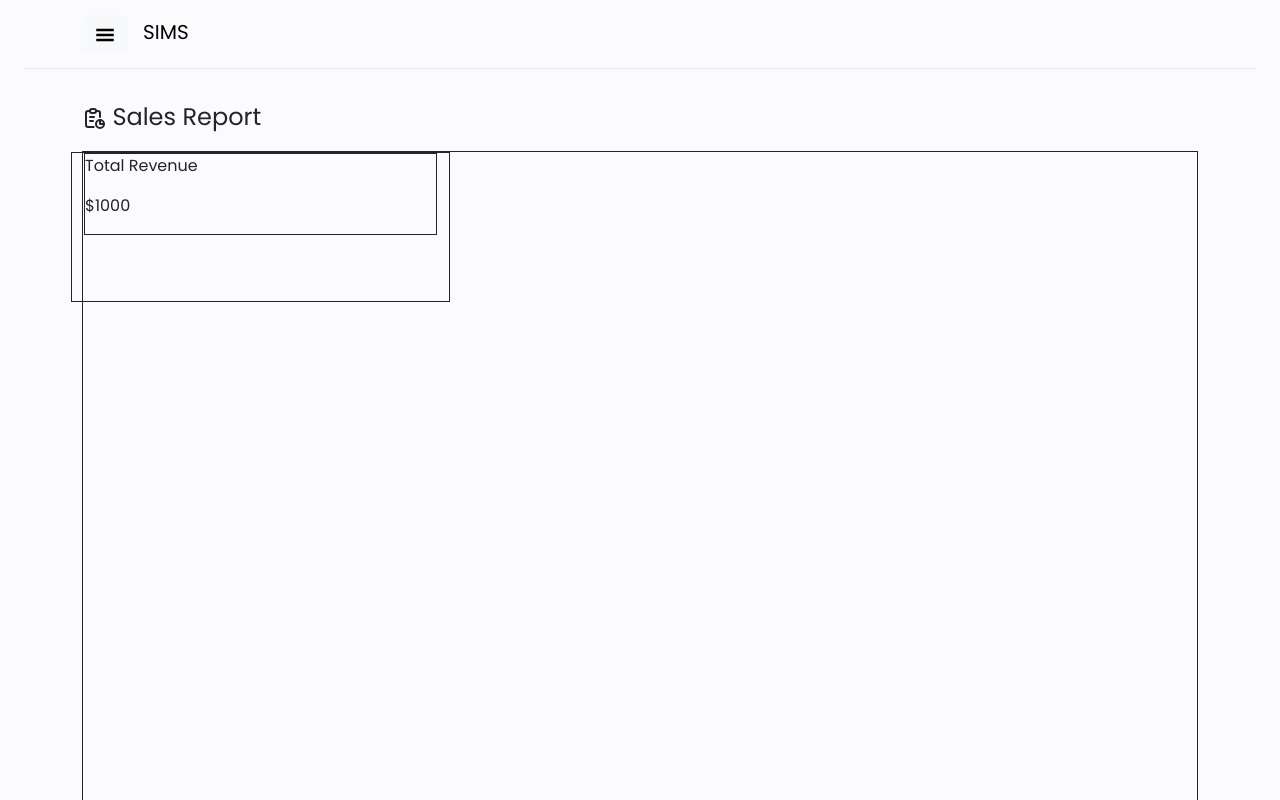
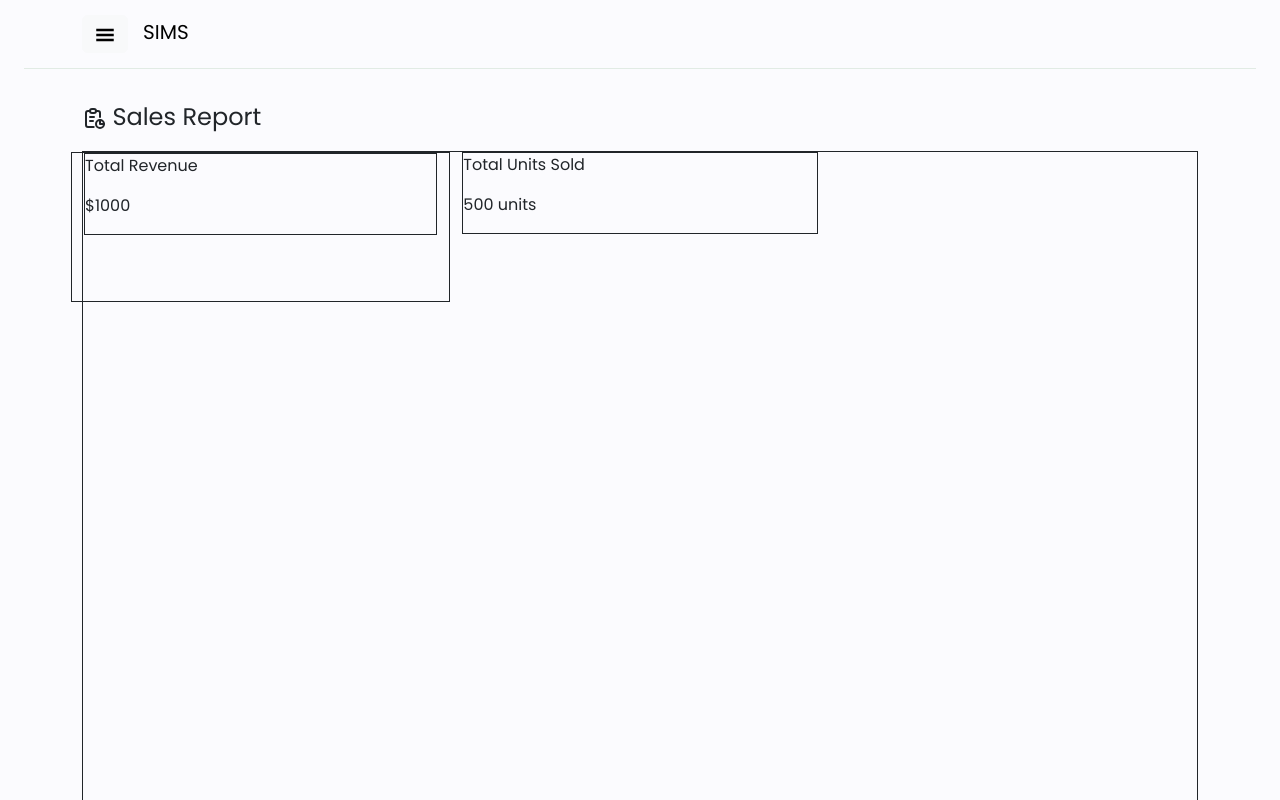
Before and after one commit to MarkRyuo/SalesInventoryManagementSystem_SIMS, a React (Vite) app in the folder client/: page /ReportPage in a window 1280 px wide. Shown: the top 800 px of the page. Built offline with nearby package versions, Linux system fonts and the light colour scheme.

Commit message:
Subject : Body

```diff
--- a/client/src/pages/ReportPage.jsx
+++ b/client/src/pages/ReportPage.jsx
@@ -14,7 +14,8 @@ export const ReportPage = () => {
     //* need Unique id
     const [reports, setReport] = useState([
         { title: "Total Revenue", total: "$1000", id: 1 },
-        { title: "Total Units Sold", total: "500 units", id: 2}
+        { title: "Total Units Sold", total: "500 units", id: 2},
+        { title: "No. of Transactions", total: "2000 Transaction", id: 3 },
     ]) ;
 
 
@@ -29,7 +30,7 @@ export const ReportPage = () => {
                             <ReportCharts reports={reports.filter((report) => report.title === "Total Revenue") }/>  {/* Create module css here */}
                         </Col>
                         <Col lg={4}>
-
+                            <ReportCharts reports={reports.filter((report) => report.title === "Total Units Sold")} />
                         </Col>
                     </Row>
                 </div>
```
